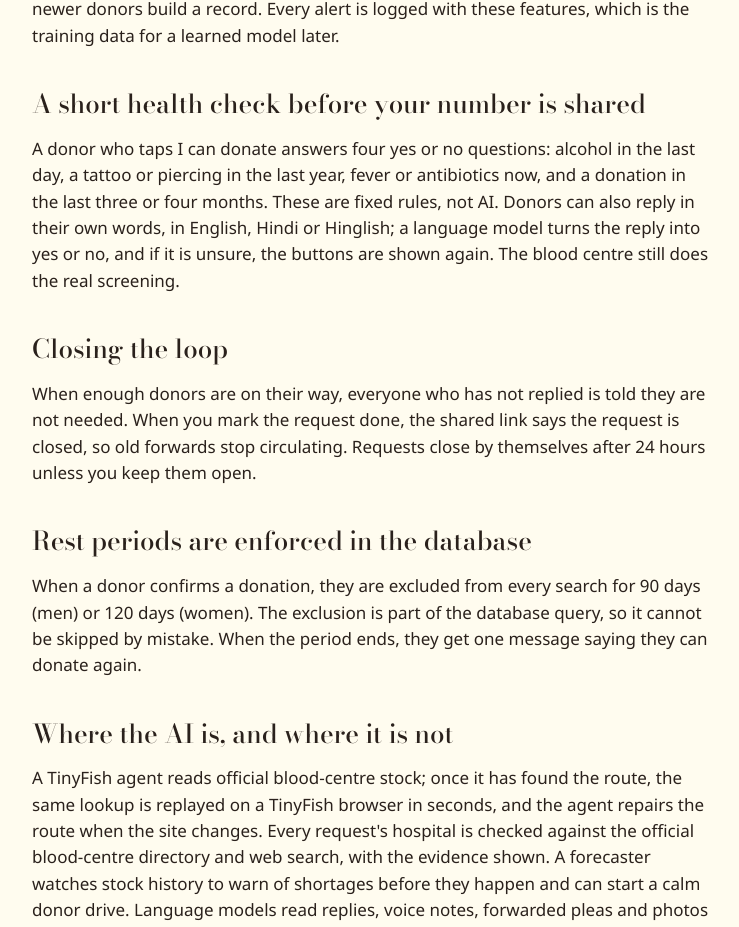
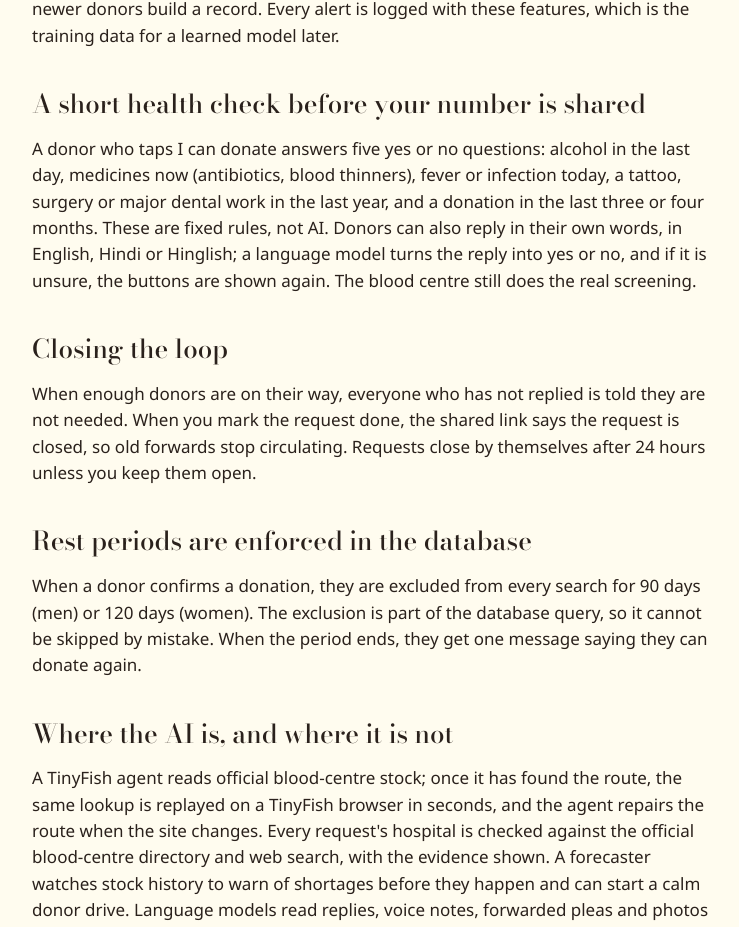
Before and after one commit to 4-thkind/RaktDoot, a Next.js app in the folder frontend/: page /how-it-works in a window 1280 px wide. Shown: the part 939-1866 px from the top of the page, without its empty margins (84-823 px from the left). Built offline with nearby package versions, Linux system fonts and the light colour scheme; no server answers.

Commit message:
feat(ui): update how-it-works interactive step explanation flow

```diff
--- a/frontend/app/how-it-works/page.tsx
+++ b/frontend/app/how-it-works/page.tsx
@@ -11,7 +11,7 @@ const SECTIONS = {
     ["Stock first, people second", "A blood centre's stock is already screened and tested, so it is the safest and usually fastest source. Rakt Doot checks it first. Our TinyFish web agents read the official stock records of every blood centre in the hospital's district and turn them into clean, structured data; once an agent has learned the route, the same lookup is replayed in seconds and repaired automatically if the source changes. Results are cached for 15 minutes per district, and every list shows when it was fetched."],
     ["Donors only when they can help", "If no centre within 25 km has usable stock, you can ask donors. We message only people whose group this patient can receive, who live near the hospital, who are not in their rest period and who have not had an alert in the last day. We start with ten donors within 5 km, wait five minutes, and widen to 10, 25 and 40 km only if needed. Exact-group donors come before other compatible groups, and O− donors come last, so that scarce group is kept for patients who truly need it."],
     ["Ranking", "Within each ring, donors are ordered by a transparent score: distance (35%), blood group fit (20%), how often they have replied before (20%), whether they turned up when they said yes (10%), whether this is an hour they usually reply (10%) and how long since their last alert (5%). Each wave also includes one lower-ranked donor so newer donors build a record. Every alert is logged with these features, which is the training data for a learned model later."],
-    ["A short health check before your number is shared", "A donor who taps I can donate answers four yes or no questions: alcohol in the last day, a tattoo or piercing in the last year, fever or antibiotics now, and a donation in the last three or four months. These are fixed rules, not AI. Donors can also reply in their own words, in English, Hindi or Hinglish; a language model turns the reply into yes or no, and if it is unsure, the buttons are shown again. The blood centre still does the real screening."],
+    ["A short health check before your number is shared", "A donor who taps I can donate answers five yes or no questions: alcohol in the last day, medicines now (antibiotics, blood thinners), fever or infection today, a tattoo, surgery or major dental work in the last year, and a donation in the last three or four months. These are fixed rules, not AI. Donors can also reply in their own words, in English, Hindi or Hinglish; a language model turns the reply into yes or no, and if it is unsure, the buttons are shown again. The blood centre still does the real screening."],
     ["Closing the loop", "When enough donors are on their way, everyone who has not replied is told they are not needed. When you mark the request done, the shared link says the request is closed, so old forwards stop circulating. Requests close by themselves after 24 hours unless you keep them open."],
     ["Rest periods are enforced in the database", "When a donor confirms a donation, they are excluded from every search for 90 days (men) or 120 days (women). The exclusion is part of the database query, so it cannot be skipped by mistake. When the period ends, they get one message saying they can donate again."],
     ["Where the AI is, and where it is not", "A TinyFish agent reads official blood-centre stock; once it has found the route, the same lookup is replayed on a TinyFish browser in seconds, and the agent repairs the route when the site changes. Every request's hospital is checked against the official blood-centre directory and web search, with the evidence shown. A forecaster watches stock history to warn of shortages before they happen and can start a calm donor drive. Language models read replies, voice notes, forwarded pleas and photos of the hospital slip, and an agent chooses the next dispatch step from a fixed safe list. The rules that decide who may donate never come from AI."],
@@ -21,7 +21,7 @@ const SECTIONS = {
     ["पहले स्टॉक, फिर लोग", "ब्लड सेंटर का स्टॉक पहले से जांचा हुआ होता है, इसलिए यह सबसे सुरक्षित और अक्सर सबसे तेज़ स्रोत है। रक्त दूत पहले इसी को देखता है। हमारे TinyFish वेब एजेंट अस्पताल के ज़िले के हर ब्लड सेंटर के आधिकारिक स्टॉक रिकॉर्ड पढ़कर साफ़ डेटा बनाते हैं; रास्ता सीखने के बाद वही खोज सेकंडों में दोहराई जाती है और स्रोत बदलने पर अपने आप ठीक हो जाती है। हर ज़िले के नतीजे 15 मिनट तक सेव रहते हैं और हर सूची पर समय लिखा होता है।"],
     ["डोनर तभी, जब वे मदद कर सकें", "अगर 25 किमी के भीतर किसी सेंटर में उपयुक्त स्टॉक नहीं है, तो आप डोनरों से पूछ सकते हैं। संदेश केवल उन्हें जाता है जिनका ग्रुप मरीज़ के लिए सही है, जो अस्पताल के पास हैं, आराम के समय में नहीं हैं और जिन्हें पिछले एक दिन में अलर्ट नहीं गया। शुरुआत 5 किमी के दस डोनरों से होती है, पाँच मिनट रुककर ज़रूरत हो तो 10, 25 और 40 किमी तक बढ़ते हैं। O− डोनर सबसे आखिर में, ताकि यह दुर्लभ ग्रुप ज़रूरतमंद मरीज़ों के लिए बचा रहे।"],
     ["क्रम कैसे तय होता है", "हर दायरे में डोनर एक पारदर्शी स्कोर से क्रम में आते हैं: दूरी (35%), ग्रुप का मेल (20%), पहले कितनी बार जवाब दिया (20%), हाँ कहकर पहुंचे या नहीं (10%), क्या यह उनके जवाब देने का आम समय है (10%) और पिछले अलर्ट से कितना समय हुआ (5%)।"],
-    ["नंबर देने से पहले छोटी जांच", "'मैं दान करूँगा' दबाने वाले डोनर चार हाँ/ना सवालों के जवाब देते हैं: पिछले दिन शराब, पिछले साल टैटू या पियर्सिंग, अभी बुखार या एंटीबायोटिक, और पिछले तीन-चार महीने में दान। ये तय नियम हैं, AI नहीं। डोनर अपनी भाषा में भी जवाब दे सकते हैं; एक भाषा मॉडल जवाब को हाँ या ना में बदलता है, और अनिश्चित होने पर बटन दोबारा दिखाए जाते हैं।"],
+    ["नंबर देने से पहले छोटी जांच", "'मैं दान करूँगा' दबाने वाले डोनर पांच हाँ/ना सवालों के जवाब देते हैं: पिछले दिन शराब, अभी दवाएं (एंटीबायोटिक, खून पतला करने की), आज बुखार या संक्रमण, पिछले साल टैटू, ऑपरेशन या दांत का बड़ा इलाज, और पिछले तीन-चार महीने में दान। ये तय नियम हैं, AI नहीं। डोनर अपनी भाषा में भी जवाब दे सकते हैं; एक भाषा मॉडल जवाब को हाँ या ना में बदलता है, और अनिश्चित होने पर बटन दोबारा दिखाए जाते हैं।"],
     ["अनुरोध बंद करना", "जब पर्याप्त डोनर आ रहे हों, तो बाकी को बता दिया जाता है कि ज़रूरत नहीं है। अनुरोध पूरा होने पर शेयर लिंक 'बंद' दिखाता है, ताकि पुराने फ़ॉरवर्ड न घूमें। 24 घंटे बाद अनुरोध अपने आप बंद हो जाता है।"],
     ["आराम का समय डेटाबेस में लागू", "दान की पुष्टि के बाद डोनर 90 दिन (पुरुष) या 120 दिन (महिला) तक किसी खोज में नहीं आते। यह नियम डेटाबेस क्वेरी में ही है।"],
     ["AI कहाँ है, और कहाँ नहीं", "TinyFish एजेंट आधिकारिक ब्लड सेंटर स्टॉक पढ़ता है; रास्ता मिलने के बाद वही खोज TinyFish ब्राउज़र पर सेकंडों में दोहराई जाती है, और साइट बदलने पर एजेंट रास्ता ठीक करता है। हर अनुरोध के अस्पताल की जांच आधिकारिक ब्लड सेंटर डायरेक्टरी और वेब खोज से होती है, सबूत के साथ। एक पूर्वानुमान मॉडल स्टॉक इतिहास से कमी पहले ही बताता है और शांत रक्तदान अभियान शुरू कर सकता है। भाषा मॉडल जवाब, वॉइस नोट, फ़ॉरवर्ड संदेश और अस्पताल की पर्ची की फ़ोटो पढ़ते हैं, और एक एजेंट तय सुरक्षित विकल्पों में से अगला कदम चुनता है। कौन दान कर सकता है, यह नियम कभी AI तय नहीं करता।"],
```
